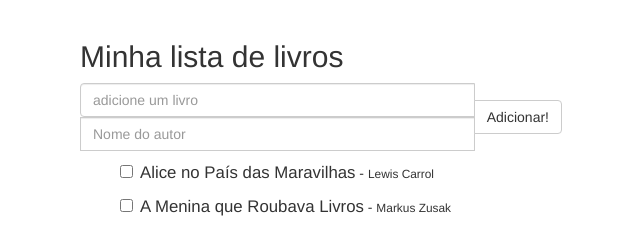
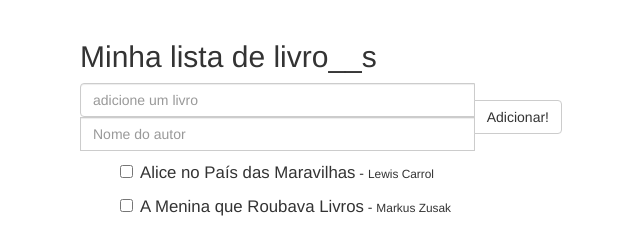
Before and after one commit to IgorCS/binding-VueJs, a plain HTML site: page index.html in a window 1280 px wide. Shown: the top 226 px of the page, 319-959 px from the left. Drawn offline with nearby package versions, Linux system fonts and the light colour scheme.

Commit message:
first commit

```diff
--- a/index.html
+++ b/index.html
@@ -9,7 +9,7 @@
 
    <body>
      <div class="container">
-       <h2>Minha lista de livros</h2>
+       <h2>Minha lista de livro__s</h2>
        <div class="input-group">
          <input placeholder="adicione um livro" type="text" class="js-novo-livro form-control"><br>
          <input placeholder="Nome do autor" type="text" class="js-novo-autor form-control"> <br>
```
